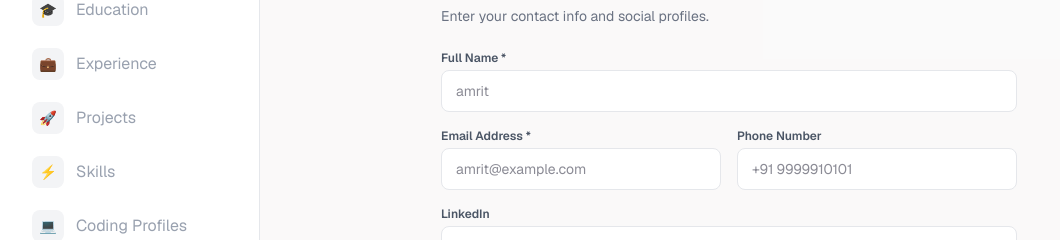
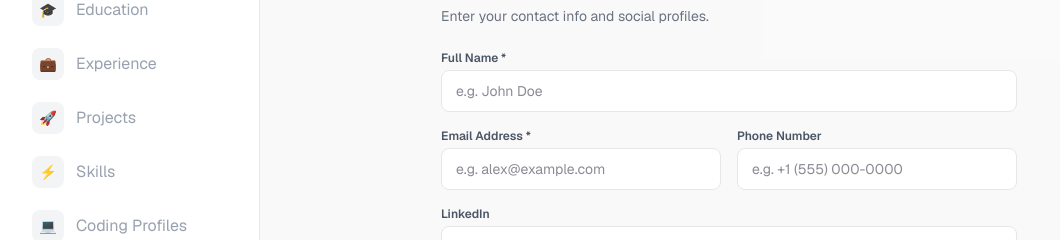
Before and after one commit to amritrajputt/AI-Resume-Builder, a Next.js app in the folder frontend/: page /details/personal-details in a window 1280 px wide. Shown: the part 196-436 px from the top of the page, without its empty margins (0-1060 px from the left). Built offline with nearby package versions, Linux system fonts and the light colour scheme; no server answers; a web font is replaced by a local one.

Commit message:
changed placeholders

```diff
--- a/frontend/app/details/personal-details/page.tsx
+++ b/frontend/app/details/personal-details/page.tsx
@@ -24,7 +24,7 @@ export default function PersonalDetails() {
           <input
             type="text"
             required
-            placeholder="amrit"
+            placeholder="e.g. John Doe"
             value={draft.name}
             onChange={(e) => updateDraft({ name: e.target.value })}
             className="w-full rounded-lg border border-gray-200 bg-white px-3.5 py-2.5 text-sm outline-none focus:border-blue-500"
@@ -37,7 +37,7 @@ export default function PersonalDetails() {
             <input
               type="email"
               required
-              placeholder="amrit@example.com"
+              placeholder="e.g. alex@example.com"
               value={draft.email}
               onChange={(e) => updateDraft({ email: e.target.value })}
               className="w-full rounded-lg border border-gray-200 bg-white px-3.5 py-2.5 text-sm outline-none focus:border-blue-500"
@@ -48,7 +48,7 @@ export default function PersonalDetails() {
             <label className="block text-xs font-semibold text-gray-600 mb-1">Phone Number</label>
             <input
               type="tel"
-              placeholder="+91 9999910101"
+              placeholder="e.g. +1 (555) 000-0000"
               value={draft.phone || ""}
               onChange={(e) => updateDraft({ phone: e.target.value })}
               className="w-full rounded-lg border border-gray-200 bg-white px-3.5 py-2.5 text-sm outline-none focus:border-blue-500"
--- a/frontend/app/details/projects/page.tsx
+++ b/frontend/app/details/projects/page.tsx
@@ -163,7 +163,7 @@ export default function ProjectsPage() {
               <input
                 type="text"
                 required
-                placeholder="e.g. PRRabbit - Automated AI Code Reviewer"
+                placeholder="e.g. Real-Time Collaborative Canvas"
                 value={item.title}
                 onChange={(e) =>
                   handleFieldChange(index, "title", e.target.value)
@@ -232,7 +232,7 @@ export default function ProjectsPage() {
               <textarea
                 rows={3}
                 required
-                placeholder="Describe what the project does, technologies, and measurable impact (e.g. Built automated webhook triggers, indexed 10k+ PR diffs, reduced latency by 35%)..."
+                placeholder="Describe what the project does, key features, and measurable impact (e.g. Built WebSocket synchronization engine, handled 10k+ concurrent users, reduced latency by 35%)..."
                 value={item.description}
                 onChange={(e) =>
                   handleFieldChange(index, "description", e.target.value)
```
Also changed, not shown: 1 other file (tests, documents, lock files or other folders).
